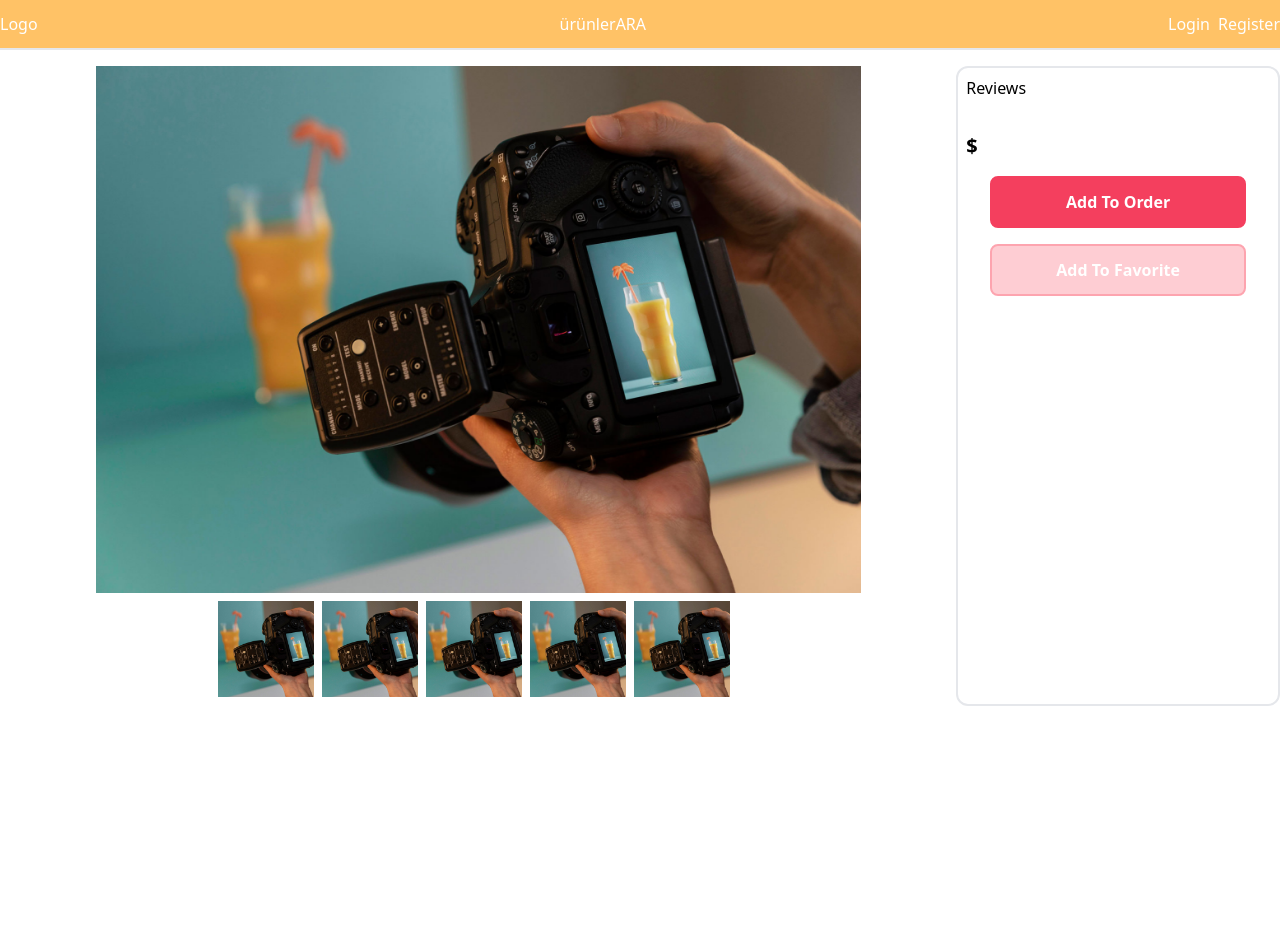
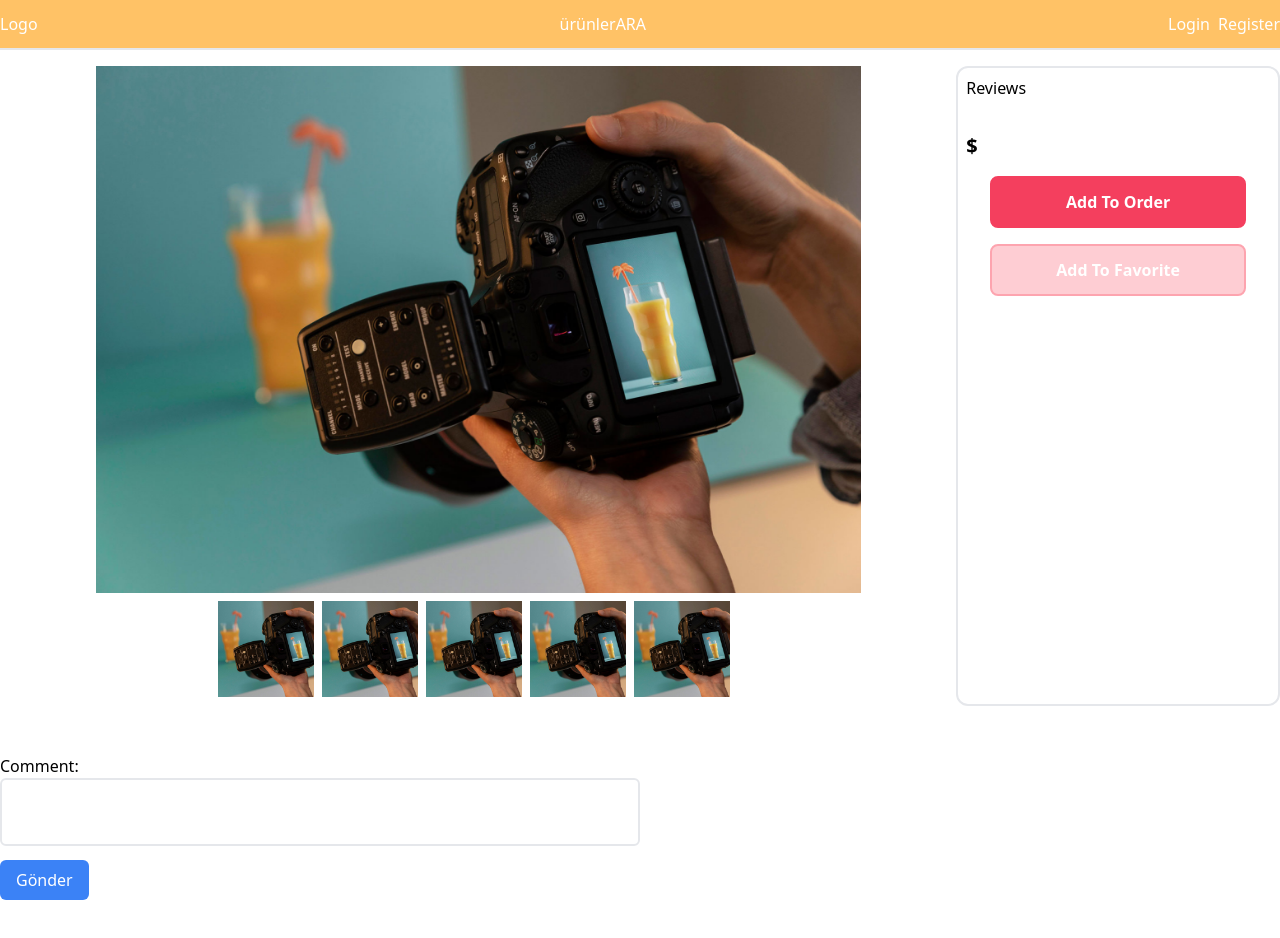
Before and after one commit to nurovic/ql-shop, a Next.js app: page /product/1 in a window 1280 px wide. Shown: the top 938 px of the page. Before the commit the page ends 800 px from the top, so only its background shows below. Built offline with nearby package versions, Linux system fonts and the light colour scheme; no server answers.

Commit message:
Made comment components

```diff
--- /dev/null
+++ b/src/components/product/Comment.tsx
@@ -0,0 +1,29 @@
+import React from "react";
+import { useRouter } from "next/router";
+
+const Reviews = () => {
+  const router = useRouter();
+  const { id } = router.query;
+  return (
+    <div className="w-2/4 mt-12">
+      <form>
+      <label>
+        Comment:
+        <textarea
+          className="w-full p-2 border-2 resize-none rounded-md"
+          // value={comment}
+          // onChange={handleInputChange}
+        />
+      </label>
+      <button
+        className="mt-2 px-4 py-2 text-white bg-blue-500 rounded-md"
+        type="submit"
+      >
+        Gönder
+      </button>
+    </form>
+    </div>
+  );
+};
+
+export default Reviews;
--- /dev/null
+++ b/src/components/product/Reviews.tsx
@@ -0,0 +1,34 @@
+import React from "react";
+import Image from "next/image";
+
+const Reviews = ({ reviews }) => {
+  return (
+    <div className="grid grid-cols-1  gap-2 mt-12 mb-12">
+      {reviews?.map((review) => {
+        return (
+          <div
+          key={review._id}
+          className="border rounded-xl pb-4 flex mb-6 min-h-32">
+            <div className="flex mr-4 mt-4 w-32 justify-center border-r-2">
+              <Image
+                src="/images/profil.jpg"
+                width={200}
+                height={200}
+                className="h-12 w-12 object-cover rounded-full"
+                alt="Picture of the author"
+              />
+            </div>
+            <div className="mt-4 w-full">
+              <div className="font-extrabold"> {review?.userId?.name} </div>
+              <div className="">
+              {review?.comment}
+              </div>
+            </div>
+          </div>
+        );
+      })}
+    </div>
+  );
+};
+
+export default Reviews;
--- a/src/graphQl/Query/product.ts
+++ b/src/graphQl/Query/product.ts
@@ -12,6 +12,7 @@ query GetProductId($id: ID!){
       name
     }
     reviews {
+      _id
       comment
       userId{
         name
--- a/src/pages/product/[id].tsx
+++ b/src/pages/product/[id].tsx
@@ -2,22 +2,18 @@ import React, { useEffect } from "react";
 import ImageSlide from "../../components/product/ImageSlide";
 import ProductInfo from "../../components/product/ProductInfo";
 import OrderCart from "../../components/product/OrderCart";
-import { useQuery} from '@apollo/client';
-import { GET_PRODUCT_ID} from '../../graphQl/Query/product'
+import { useQuery } from "@apollo/client";
+import { GET_PRODUCT_ID } from "../../graphQl/Query/product";
 import { useRouter } from "next/router";
-
+import Reviews from "@/components/product/Reviews";
+import Comment from "@/components/product/Comment";
 const index = () => {
-
   const router = useRouter();
-  const {id} = router.query
-
+  const { id } = router.query;
 
   const { error, loading, data } = useQuery(GET_PRODUCT_ID, {
-    variables: {
-       id
-    },
+    variables: { id },
   });
-
   return (
     <div className="container mx-auto ">
       <div className="flex mt-4 h-[80vh] ">
@@ -25,10 +21,10 @@ const index = () => {
         {/* <ProductInfo
         item={data?.productById}
         /> */}
-        <OrderCart
-                item={data?.productById}
-        />
+        <OrderCart item={data?.productById} />
       </div>
+      <Comment />
+      <Reviews reviews={data?.productById.reviews} />
     </div>
   );
 };
```
Also changed, not shown: src/graphQl/Mutations/reviews.ts (added, +13 -0 lines), public/images/profil.jpg (added).
